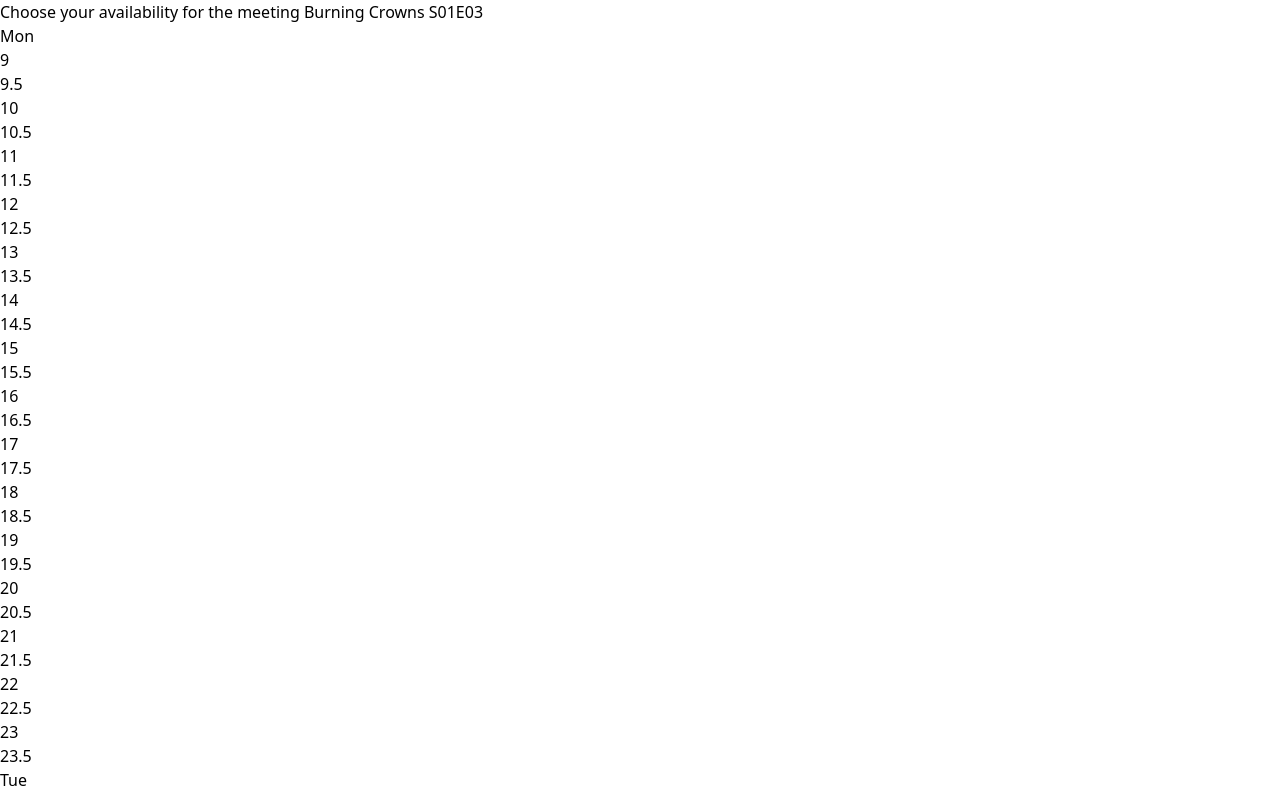
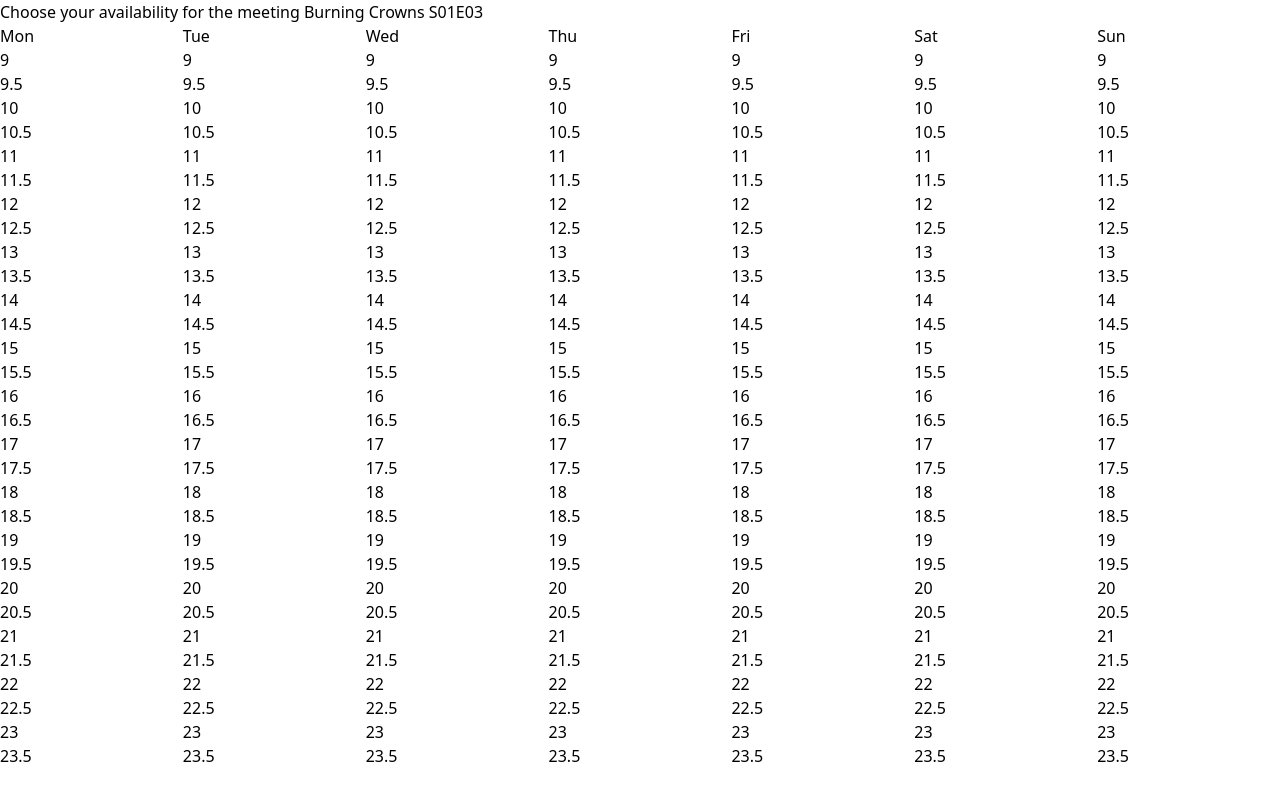
Before and after one commit to fantasygame/meetings, a Next.js app: page /meeting in a window 1280 px wide. Shown: the top 796 px of the page. Built offline with nearby package versions, Linux system fonts and the light colour scheme.

Commit message:
Add grid

```diff
--- a/app/meeting/components/Calendar.tsx
+++ b/app/meeting/components/Calendar.tsx
@@ -5,10 +5,10 @@
   const dayNames = ['Mon', 'Tue', 'Wed', 'Thu', 'Fri', 'Sat', 'Sun']
 
   return (
-    <>
+    <div className="grid grid-cols-1 sm:grid-cols-4 md:grid-cols-7">
       {dayNames.map((dayName, index) => {
         return <Day dayName={dayName} key={index} />
       })}
-    </>
+    </div>
   )
 }
--- a/app/meeting/components/Day.tsx
+++ b/app/meeting/components/Day.tsx
@@ -1,7 +1,7 @@
 export default function Day({ dayName }: { dayName: string }) {
   const timeSlots = [9, 9.5, 10, 10.5, 11, 11.5, 12, 12.5, 13, 13.5, 14, 14.5, 15, 15.5, 16, 16.5, 17, 17.5, 18, 18.5, 19, 19.5, 20, 20.5, 21, 21.5, 22, 22.5, 23, 23.5]
   return (
-    <>
+    <div>
       <div>
         {dayName}
       </div>
@@ -10,6 +10,6 @@
           return <div key={index}>{timeSlot}</div>
         })}
       </div>
-    </>
+    </div>
   )
 }
```
